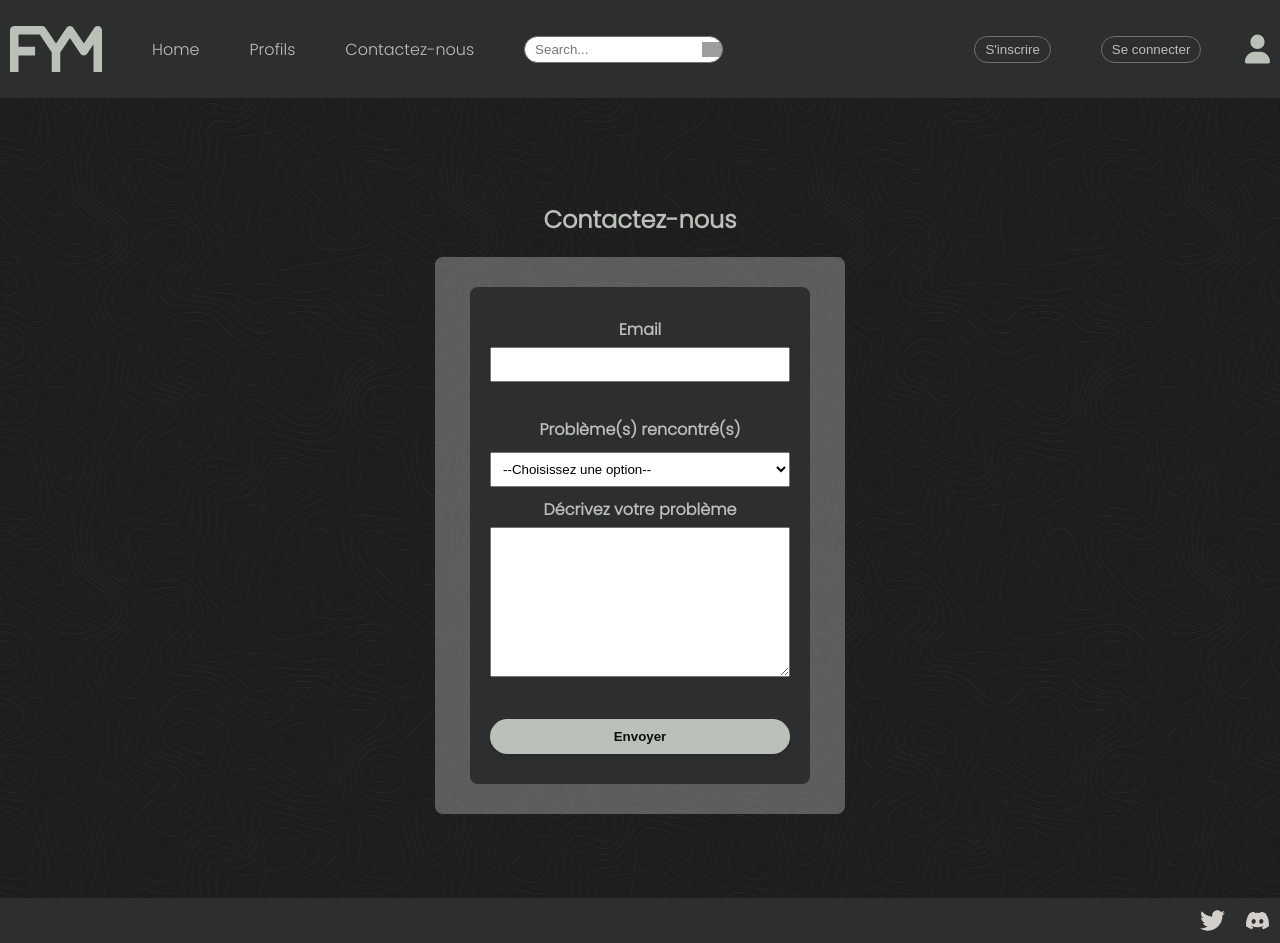
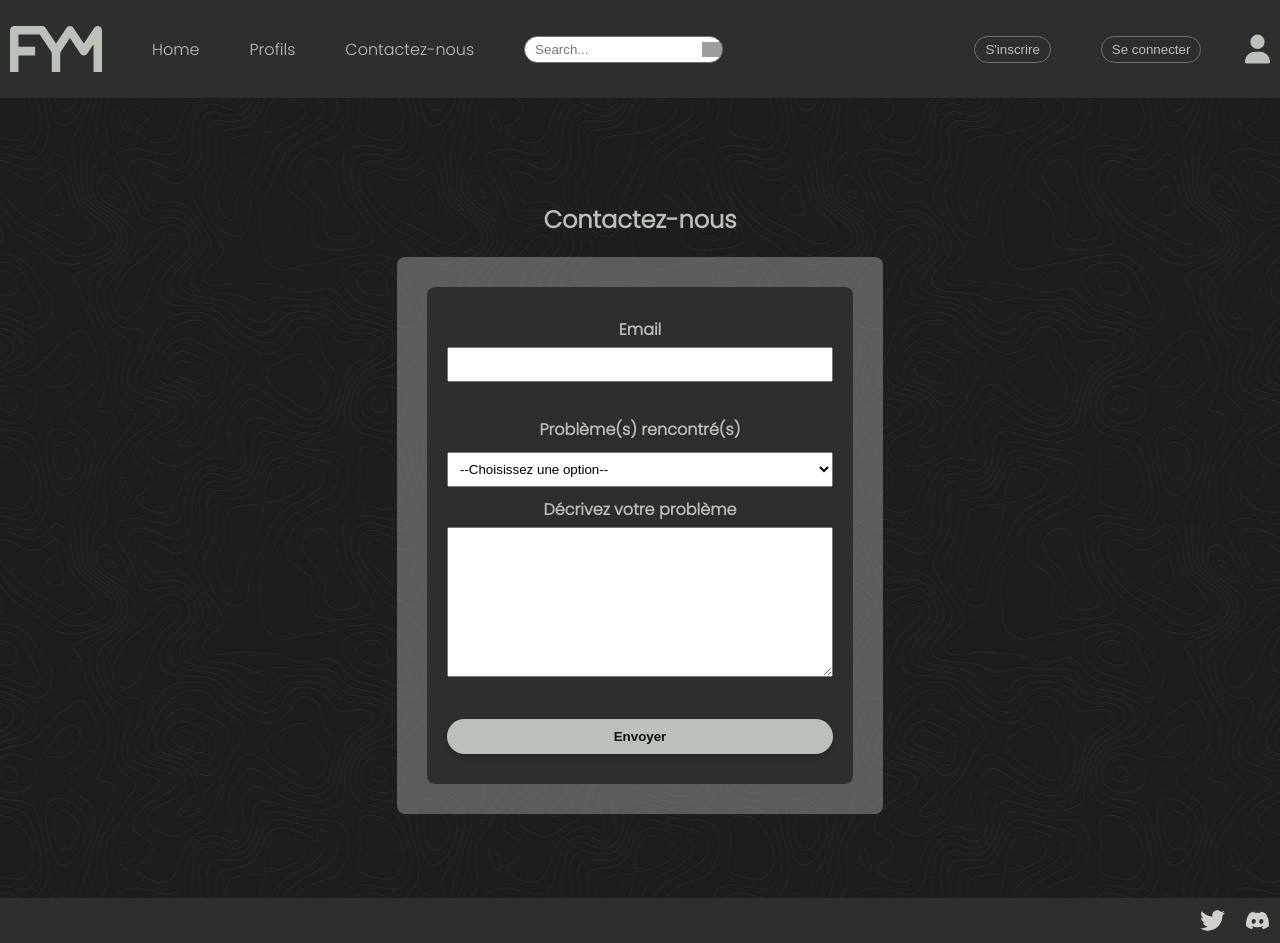
Before and after one commit to Anakin-66/FindYourMateFront, a React (Create React App) app: page /contact in a window 1280 px wide. Built offline with nearby package versions, Linux system fonts and the light colour scheme; grey boxes are pictures that could not be loaded.

Commit message:
fixed ProfilesPage css

```diff
--- a/src/assets/scss/partials/_main.scss
+++ b/src/assets/scss/partials/_main.scss
@@ -1,3 +1,5 @@
+// CSS de la ContactPage, RegisterPage, LoginPage
+
 * {
     color: #BAC1B8;
 }
@@ -14,8 +16,9 @@
 }
 
 h2 {
-    color: #BAC1B8;
-    margin-bottom: 20px;
+  text-align: center;
+  margin: 0;
+  padding: 20px;
 }
 
 .outerContainer {
@@ -25,7 +28,6 @@ h2 {
     display: flex;
     justify-content: center;
     align-items: center;
-    width: 350px;
 }
 
 .innerContainer {
@@ -33,7 +35,7 @@ h2 {
     padding: 20px;
     border-radius: 8px;
     text-align: center;
-    width: 300px;
+
 }
 
 .formContainer {
@@ -80,16 +82,8 @@ input {
     box-shadow: 0px 8px 12px rgba(0, 0, 0, 0.2);
   }
 
-select {
-    padding: 8px;
-    color: black;
-}
 
-option {
-  color: black;
-}
-
-// css pour le textarea
+// css pour le textarea de la contact page
 .labelDescribe {
   width: 100%;
   height: 150px;
@@ -100,6 +94,15 @@ option {
   color: black;
 }
 
+select {
+  padding: 8px;
+  color: black;
+}
+
+option {
+color: black;
+}
+
 // css pour l'îcone de profil
 .profileIcon {
   width: 15%;
--- a/src/assets/scss/partials/_mainProfiles.scss
+++ b/src/assets/scss/partials/_mainProfiles.scss
@@ -1,3 +1,5 @@
+// CSS de la ProfilesPage
+
 .backgroundImgNoFlex {
     background-image: url(../../images/cartographer-1920x1080.png);
     background-size: cover;
@@ -5,32 +7,30 @@
     width: 100%;
     min-height: 100vh;
 
-}
 
-.profileTitle {
-    text-align: center;
-    margin: 0;
 }
 
 .mainProfilePage {
-    margin-top: 20px;
+
     display: flex;
     flex-wrap: wrap;
     justify-content: center;
-    gap: 10px;
+    gap: 20px;
+    padding-bottom: 60px;
 }
 
-.outerContainer {
+.outerContainerProfiles {
     background-color: rgba(211, 208, 203, 0.35);
     padding: 30px;
     border-radius: 8px;
 
 }
 
-.innerContainer {
+.innerContainerProfiles {
     background-color: #2D2E2E;
     padding: 20px;
     border-radius: 8px;
+    text-align: center;
 }
 
 .profileInfo {
--- a/src/pages/guest/ProfilePage.jsx
+++ b/src/pages/guest/ProfilePage.jsx
@@ -41,8 +41,8 @@ function ProfilePage() {
               {profiles.map((profile) => {
                 return (
                   <article className="profileArticle">
-                    <div className="outerContainer">
-                      <div className="innerContainer">
+                    <div className="outerContainerProfiles">
+                      <div className="innerContainerProfiles">
                         <div className="profileInfo">
                           <img className="profileIcon" src={profileIcon} alt="profileIcon" />
                           <h3> {profile.inGameName} </h3>
```
